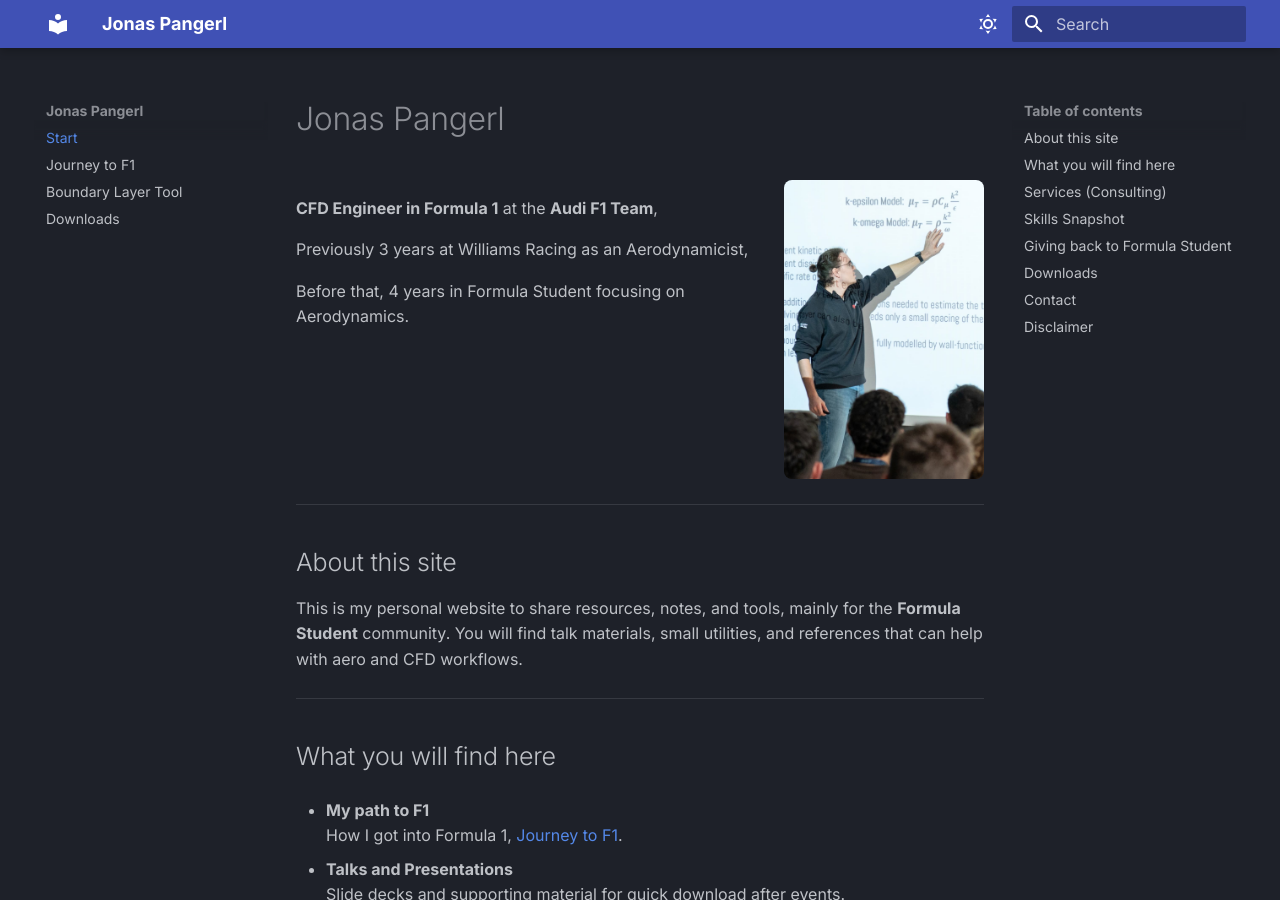
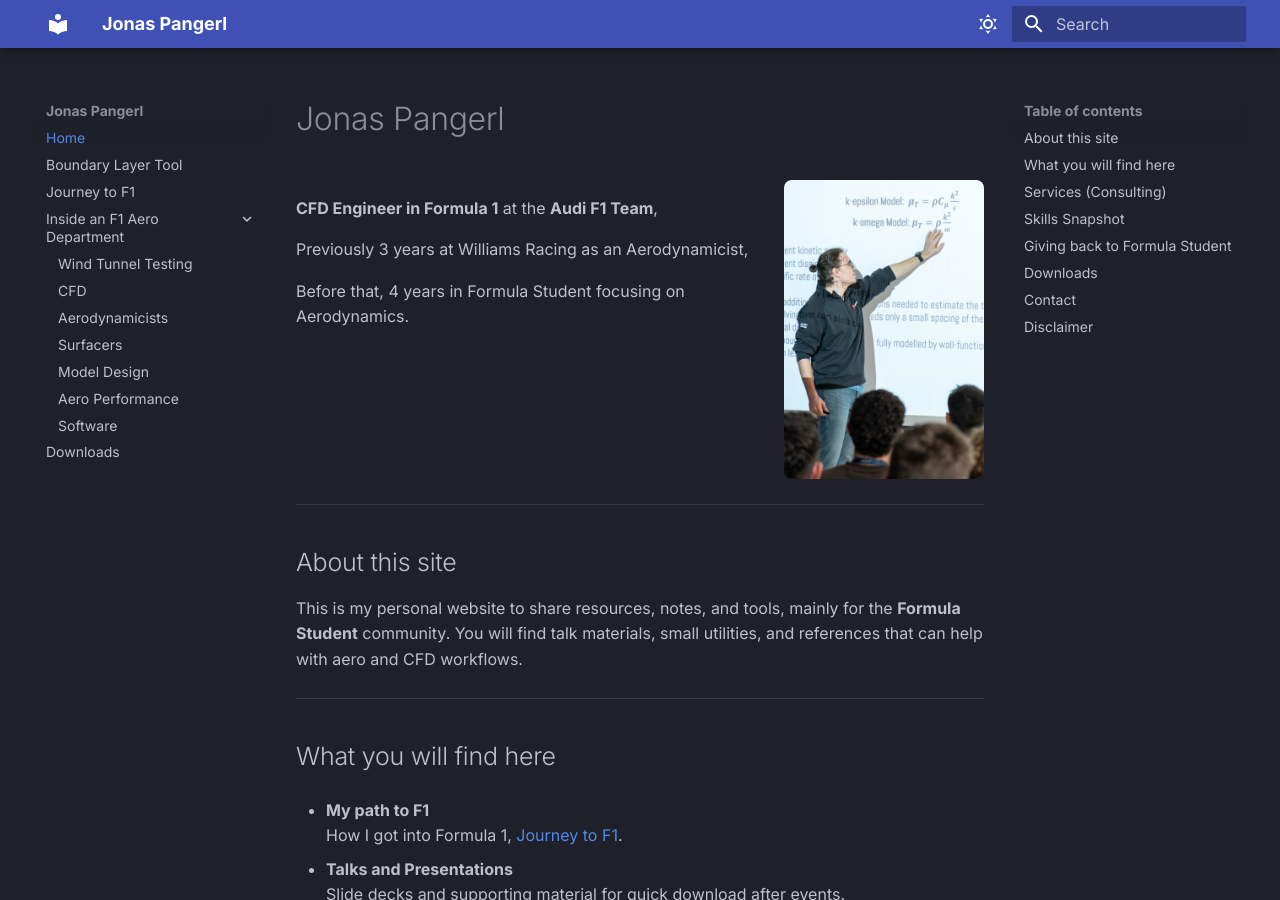
Before and after one commit to JonasPangerl/JonasWebsite, an MkDocs documentation site: the page built from docs/index.md, in a window 1280 px wide and 900 px high. Built offline with MkDocs 1.6.1 and Material for MkDocs 9.7.7, drawn with Linux system fonts in a browser that asks for light colours.

Commit message:
Add F1 aero section with subpages

```diff
--- a/mkdocs.yml
+++ b/mkdocs.yml
@@ -23,6 +23,9 @@ theme:
     - navigation.expand
     - search.suggest
     - content.code.copy
+    - navigation.expand
+    - navigation.indexes
+    - content.code.copy
 extra:
   font:
     text: Inter
@@ -34,7 +37,16 @@ extra_css:
   - styles/extra.css
 
 nav:
-  - Start: index.md
+  - Home: index.md
+  - Boundary Layer Tool: boundary_layer_tool.md
   - Journey to F1: journey-to-f1.md
-  - Boundary Layer Tool: boundary_layer_tool.md
+  - Inside an F1 Aero Department:
+      - f1-aero/index.md
+      - Wind Tunnel Testing: f1-aero/wt-testing.md
+      - CFD: f1-aero/cfd.md
+      - Aerodynamicists: f1-aero/aerodynamicists.md
+      - Surfacers: f1-aero/surfacers.md
+      - Model Design: f1-aero/model-design.md
+      - Aero Performance: f1-aero/aero-performance.md
+      - Software: f1-aero/software.md
   - Downloads: downloads.md
```
Also changed, not shown: docs/f1-aero/aero-performance.md (added, +3 -0 lines), docs/f1-aero/aerodynamicists.md (added, +3 -0 lines), docs/f1-aero/cfd.md (added, +7 -0 lines), docs/f1-aero/index.md (added, +5 -0 lines), docs/f1-aero/model-design.md (added, +3 -0 lines), docs/f1-aero/software.md (added, +3 -0 lines), docs/f1-aero/surfacers.md (added, +3 -0 lines), docs/f1-aero/wt-testing.md (added, +9 -0 lines).
